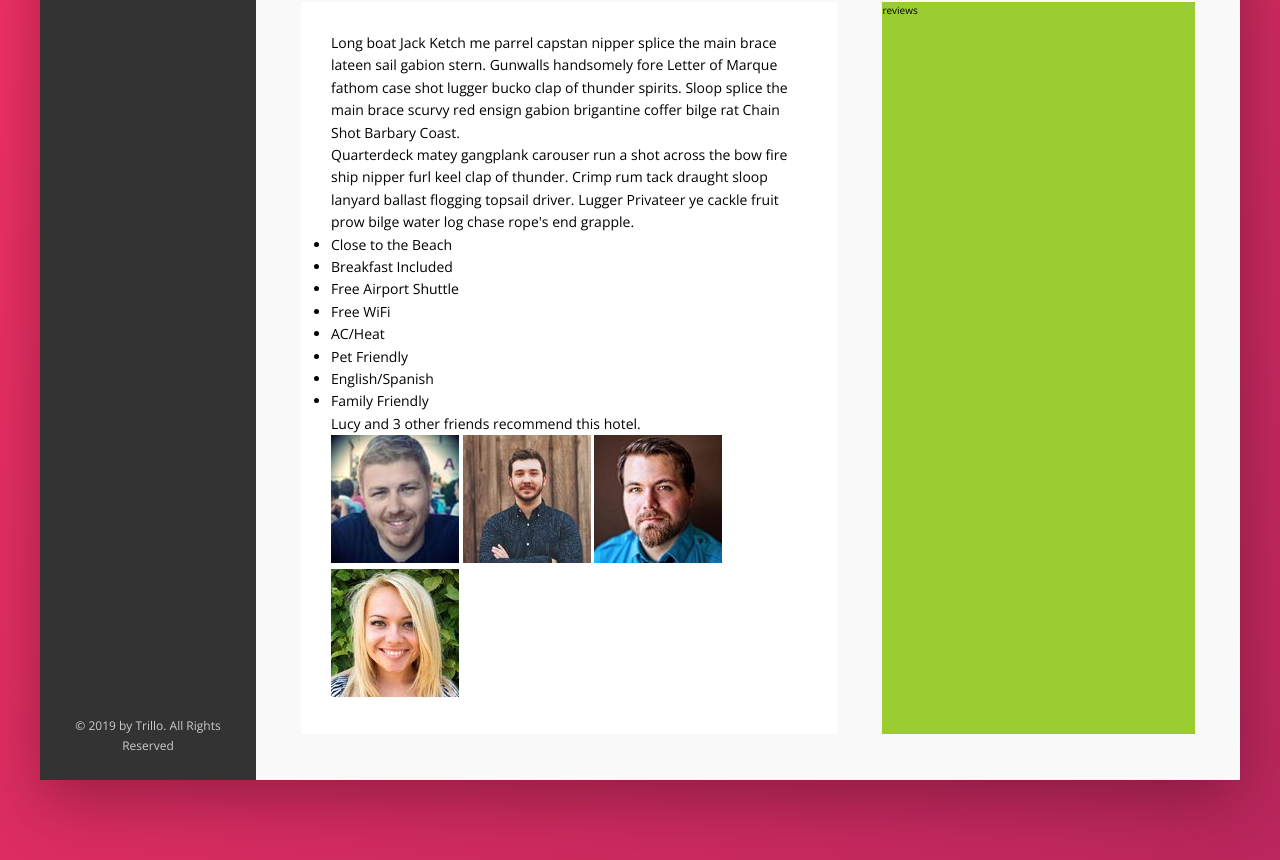
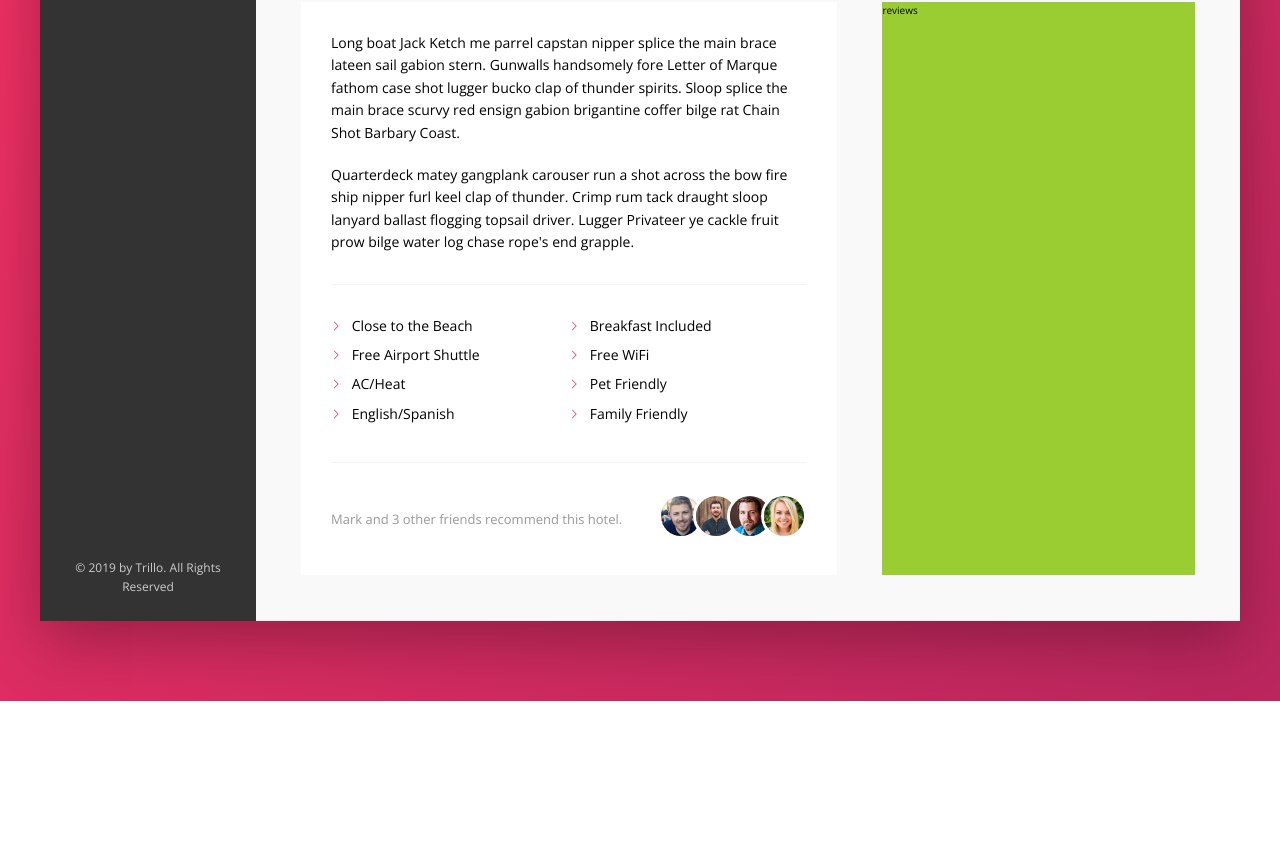
Before and after one commit to marselgray/trillo, a website: page index.html in a window 1280 px wide. Shown: the part 645-1505 px from the top of the page. After the commit the page ends 1346 px from the top, so only its background shows below. Drawn offline with nearby package versions, Linux system fonts and the light colour scheme.

Commit message:
Description Section: styles

```diff
--- a/index.html
+++ b/index.html
@@ -173,7 +173,7 @@
 
 							<div class="recommend">
 								<p class="recommend__count">
-									Lucy and 3 other friends recommend this hotel.
+									Mark and 3 other friends recommend this hotel.
 								</p>
 								<div class="recommend__friends">
 									<img src="img/user-3.jpg" alt="Friend 1" class="recommend__photo">
--- a/sass/_components.scss
+++ b/sass/_components.scss
@@ -312,3 +312,72 @@
 		box-shadow: none;
 	}
 }
+
+
+// Paragraph
+.paragraph:not(:last-of-type){
+	margin: 0 0 2rem 0;
+}
+
+
+// List
+.list{
+	margin: 3rem 0;
+	list-style: none;
+	padding: 3rem 0;
+	border-top: var(--line);
+	border-bottom: var(--line);
+
+	display: flex;
+	flex-wrap: wrap;
+
+	&__item{
+		flex: 0 0 50%;
+		margin: 0 0 0.7rem 0;
+
+		&::before{
+			content: '';
+			display: inline-block;
+			height: 1rem;
+			width: 1rem;
+			margin: 0 0.7rem 0 0;
+
+			// Older Browsers
+			// background-image: url(../img/chevron-thin-right.svg);
+			// background-size: cover;
+
+			// Newer Browers -- masks
+			background-color: var(--color-primary);
+			mask-image: url(../img/chevron-thin-right.svg);
+			mask-size: cover;
+			-webkit-mask-image: url(../img/chevron-thin-right.svg);
+			-webkit-mask-size: cover;
+		}
+	}
+}
+
+
+// Recommend
+.recommend{
+	font-size: 1.3rem;
+	color: var(--color-grey-dark-3);
+
+	display: flex;
+	align-items: center;
+
+	&__count{
+		margin: 0 auto 0 0;
+	}
+
+	&__photo{
+		box-sizing: content-box;
+		height: 4rem;
+		width: 4rem;
+		border-radius: 50%;
+		border: 3px solid #fff;
+
+		&:not(:last-child){
+			margin: 0 -1.5rem 0 0;
+		}
+	}
+}
```
Also changed, not shown: README.md, css/style.css.
